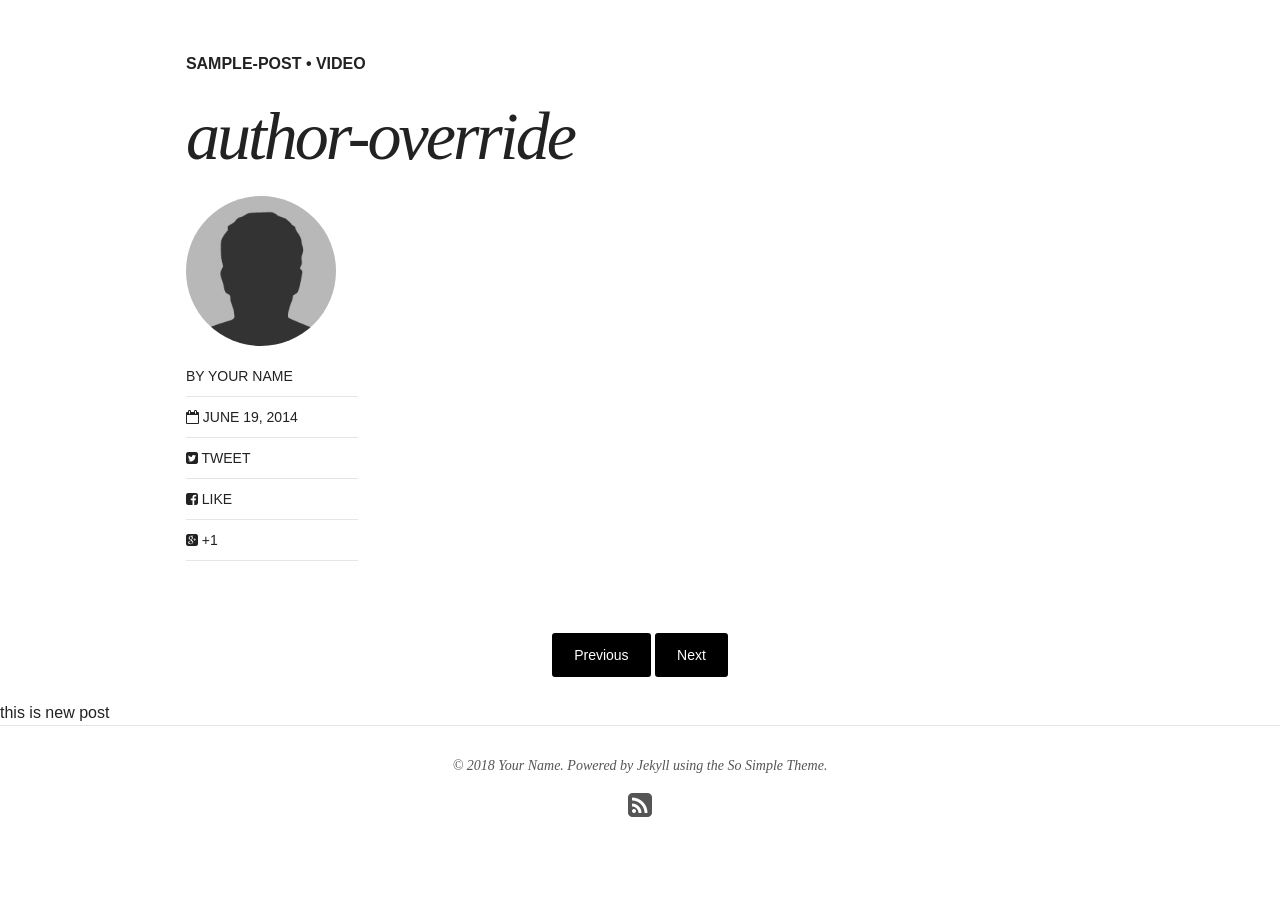
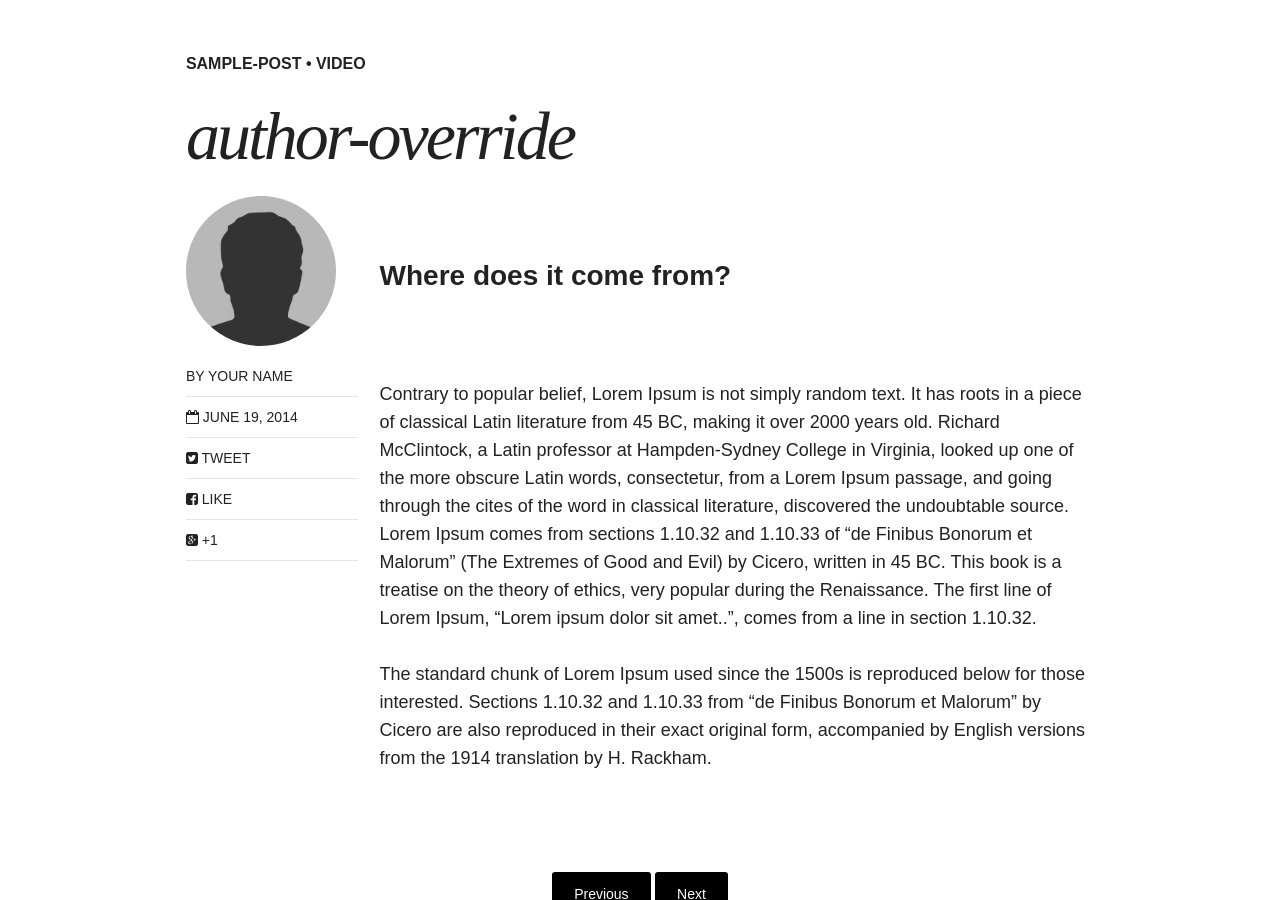
Before and after one commit to galdil/galdil.github.io, a Jekyll site: the page built from _posts/articles/2014-06-19-author-override.md, in a window 1280 px wide and 900 px high, scrolled down 399 px. Built offline with Jekyll 4.4.1, drawn with Linux system fonts in a browser that asks for light colours; nearby versions of some CDN libraries.

Commit message:
Update 2014-06-19-author-override.md

```diff
--- a/_posts/articles/2014-06-19-author-override.md
+++ b/_posts/articles/2014-06-19-author-override.md
@@ -8,4 +8,13 @@
 share: true
 ---
 <br>
+### Where does it come from?
+<br>
+<br>
+Contrary to popular belief, Lorem Ipsum is not simply random text. It has roots in a piece of classical Latin literature from 45 BC, making it over 2000 years old. Richard McClintock, a Latin professor at Hampden-Sydney College in Virginia, looked up one of the more obscure Latin words, consectetur, from a Lorem Ipsum passage, and going through the cites of the word in classical literature, discovered the undoubtable source. Lorem Ipsum comes from sections 1.10.32 and 1.10.33 of "de Finibus Bonorum et Malorum" (The Extremes of Good and Evil) by Cicero, written in 45 BC. This book is a treatise on the theory of ethics, very popular during the Renaissance. The first line of Lorem Ipsum, "Lorem ipsum dolor sit amet..", comes from a line in section 1.10.32.
+<br>
+<br>
+The standard chunk of Lorem Ipsum used since the 1500s is reproduced below for those interested. Sections 1.10.32 and 1.10.33 from "de Finibus Bonorum et Malorum" by Cicero are also reproduced in their exact original form, accompanied by English versions from the 1914 translation by H. Rackham.
+<br>
+<br>
 <div class="apester-media" data-media-id="5a9d417a98ecc644f68c46f2" height="512"></div><script async src="https://storage.googleapis.com/apester-stg/sdk/pe/core.min.js"></script>
```
